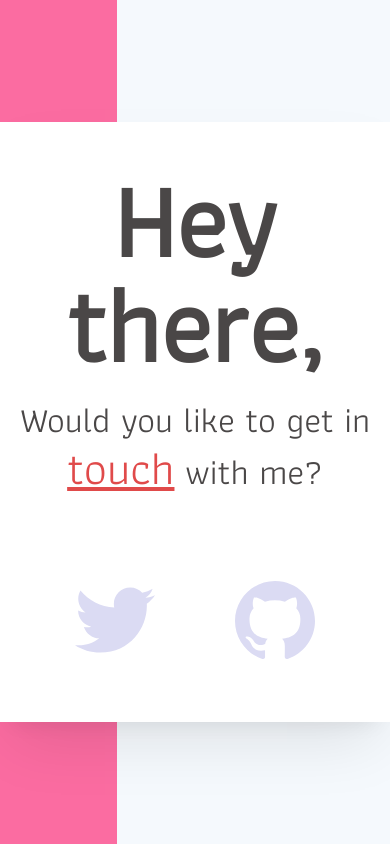
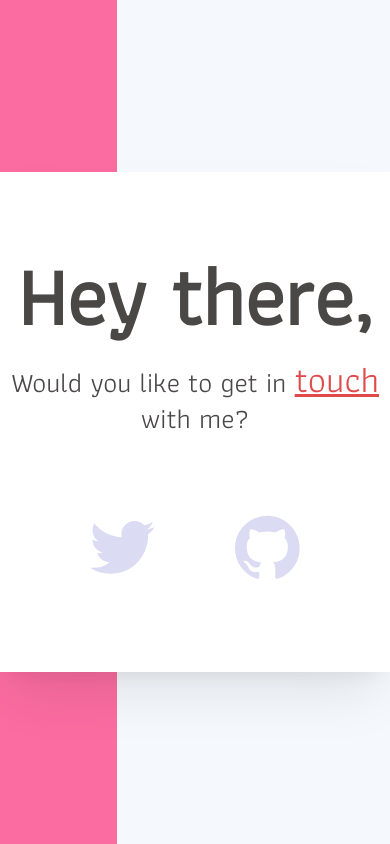
Before and after one commit to AlvaroBernalG/alvarobg.com, a website: page app/index.html in a window 390 px wide. Drawn offline with Linux system fonts and the light colour scheme.

Commit message:
Improve responsiveness

```diff
--- a/app/index.html
+++ b/app/index.html
@@ -48,6 +48,7 @@
       flex-direction: column;
       width: 1000px;
       max-height: 600px;
+      min-height: 500px;
       padding: 15px;
       margin: 15px;
       background: white;
@@ -90,13 +91,12 @@
     .icons {
       display: flex;
       width: 100%;
-      height: 100px;
       justify-content: center;
       align-items: center;
     }
 
     .icons svg {
-      height: 80px;
+      height: 1.8em;
       margin: 0px 40px 0px 40px;
       cursor: pointer;
       fill: #dbdbf3;
@@ -108,13 +108,14 @@
     }
 
     .teardrop {
-      height: 100vh;
-      width: 30%;
+      width: 100%;
       height: 100%;
       left: 0px;
       background: #fb6ca1;
       transform: translateY(-100vh);
       transition: all 1000ms cubic-bezier(0.7, 0.07, 0.96, 0.71);
+      padding: 0px;
+      margin: 0px;
     }
 
     .rain {
@@ -136,9 +137,15 @@
       body,
       html {
         line-height: 1.2;
-        font-size: 1.3em;
+        font-size: 1.2em;
       }
 
+      main {
+        height: auto;
+        padding: 0px;
+        margin: 0px;
+
+      }
       .salute {
         margin-bottom: 20px;
         line-height: 1;
@@ -152,10 +159,7 @@
         display: none;
       }
 
-      main {
-        padding: 0px;
-        margin: 0px;
-      }
+
     }
   </style>
 
```
